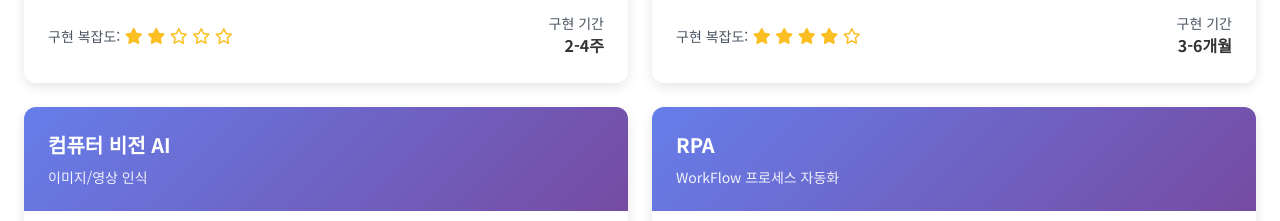
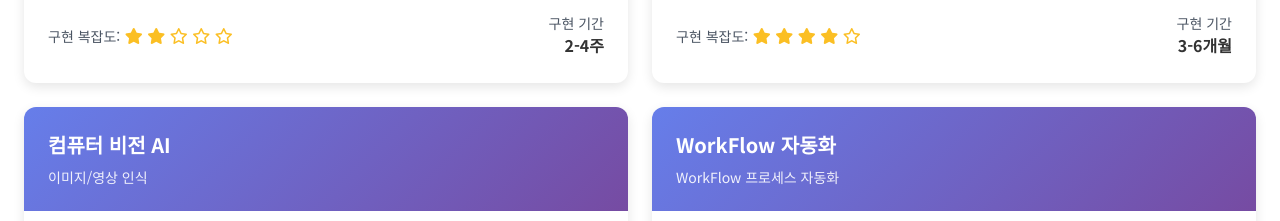
Before and after one commit to ctomatekr/AX-Consulting, a plain HTML site: page index.html in a window 1280 px wide. Shown: the part 4268-4489 px from the top of the page. Drawn offline with nearby package versions, Linux system fonts and the light colour scheme.

Commit message:
Update index.html

```diff
--- a/index.html
+++ b/index.html
@@ -635,7 +635,7 @@
                     <!-- WorkFlow 자동화-->
                     <div class="ai-solution-card">
                         <div class="ai-solution-header">
-                            <h4 class="text-xl font-semibold mb-2">RPA</h4>
+                            <h4 class="text-xl font-semibold mb-2"> WorkFlow 자동화</h4>
                             <p class="text-sm opacity-90">WorkFlow 프로세스 자동화</p>
                         </div>
                         <div class="p-6">
```
